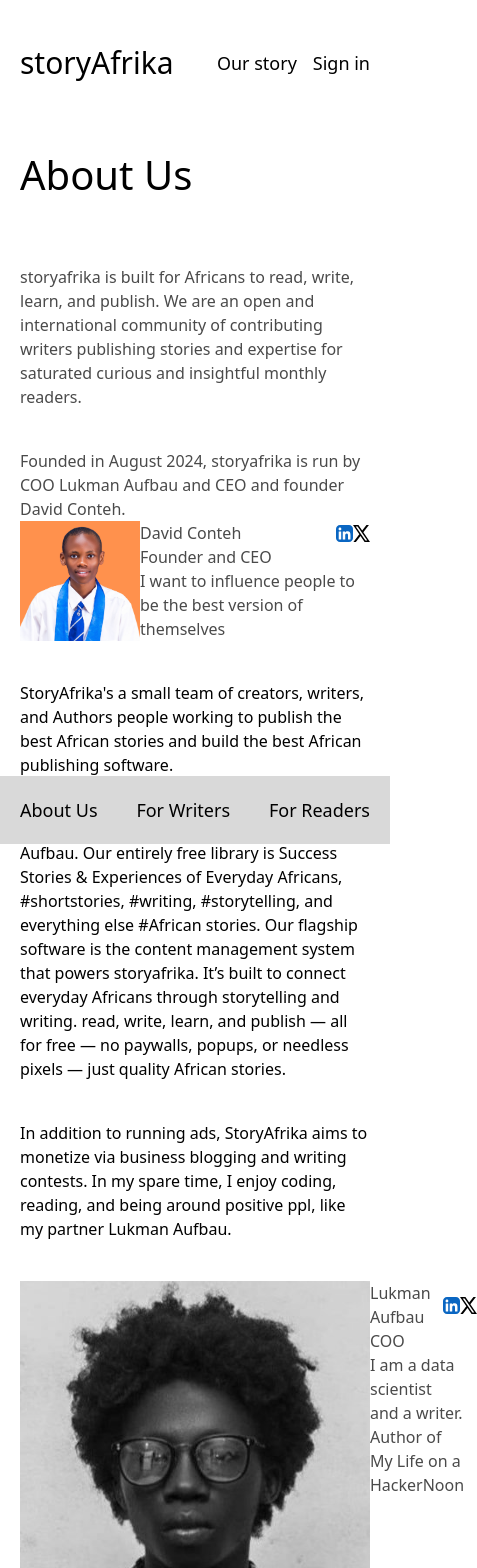
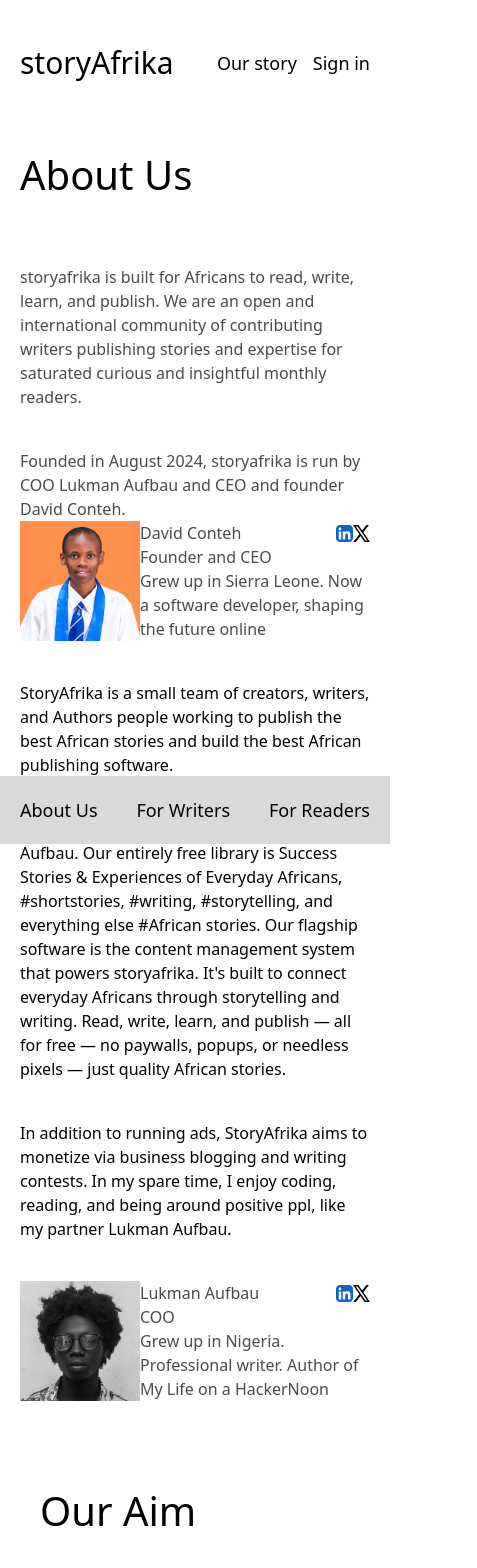
Before and after one commit to davidddeveloper/storyafrika-landing-page, a React (Create React App) app: page /about-us in a window 390 px wide. Shown: the top 1568 px of the page, 477 px wide, since content can reach past the window. Built offline with nearby package versions, Linux system fonts and the light colour scheme.

Commit message:
correct typography

```diff
--- a/src/screens/AboutUs.jsx
+++ b/src/screens/AboutUs.jsx
@@ -30,7 +30,7 @@
                     <div className="my-20 gap-5 block md:flex justify-between items-center" >
 
                         <div className="flex flex-row w-full h-[120px] md:w-auto">
-                            <img className=" object-cover" src={DavidConteh} alt=""/>
+                            <img className=" flex-shrink object-cover" src={DavidConteh} alt=""/>
                             <div className="ml-5 md:ml-10">
                                 <div className="flex items-center justify-between">
                                     <h3 className="font-bold text-[16px] text-lightgray">David Conteh</h3>
@@ -40,11 +40,11 @@
                                     </div>
                                 </div>
                                 <p className="mt-2 text-lightgray text-[12px]">Founder and CEO</p>
-                                <p className="mt-2 text-[14px] text-lightgray">I want to influence people to be the best version of themselves</p>
+                                <p className="mt-2 text-[14px] text-lightgray">Grew up in Sierra Leone. Now a software developer, shaping the future online</p>
                             </div>
                         </div>
                         <div className="md:flex hidden md:flex-row h-[120px] flex-col w-full md:w-auto">
-                            <img className="" src={LukmanAufbau} alt=""/>
+                            <img className="flex-shrink" src={LukmanAufbau} alt=""/>
                             <div className="ml-5 md:ml-10">
                                 <div className="flex items-center justify-between">
                                     <h3 className="font-bold text-[16px] text-lightgray">Lukman Aufbau</h3>
@@ -54,16 +54,16 @@
                                     </div>
                                 </div>
                                 <p className="mt-2 text-lightgray text-[12px]">COO</p>
-                                <p className="mt-2 text-[14px] text-lightgray">I am a computer scientist and a writer. Author of My Life on a HackerNoon</p>
+                                <p className="mt-2 text-[14px] text-lightgray">Grew up in Nigeria. Professional writer. Author of My Life on a HackerNoon</p>
                             </div>
                         </div>
 
                     </div>
-                    <p className="mt-10 text-[20px] md:text-lightgray">StoryAfrika's a small team of creators, writers, and Authors people working to publish the best African stories and build the best African publishing software. </p>
-                    <p className="mt-10 text-[20px] md:text-lightgray">I run the business with my partner Lukman Aufbau. Our entirely free library is Success Stories & Experiences of Everyday Africans, #shortstories, #writing, #storytelling, and everything else #African stories. Our flagship software is the content management system that powers storyafrika. It’s built to connect everyday Africans through storytelling and writing. read, write, learn, and publish — all for free — no paywalls, popups, or needless pixels — just quality African stories. </p>
+                    <p className="mt-10 text-[20px] md:text-lightgray">StoryAfrika is a small team of creators, writers, and Authors people working to publish the best African stories and build the best African publishing software. </p>
+                    <p className="mt-10 text-[20px] md:text-lightgray">I run the business with my partner Lukman Aufbau. Our entirely free library is Success Stories & Experiences of Everyday Africans, #shortstories, #writing, #storytelling, and everything else #African stories. Our flagship software is the content management system that powers storyafrika. It's built to connect everyday Africans through storytelling and writing. Read, write, learn, and publish — all for free — no paywalls, popups, or needless pixels — just quality African stories. </p>
                     <p className="mt-10 text-[20px] md:text-lightgray">In addition to running ads, StoryAfrika aims to monetize via business blogging and writing contests. In my spare time, I enjoy coding, reading, and being around positive ppl, like my partner Lukman Aufbau.</p>
-                    <div className="mt-10 flex md:hidden w-full md:w-auto">
-                        <img className="h-[98px] w-[105px]" src={LukmanAufbau} alt=""/>
+                    <div className="mt-10 flex md:hidden w-full h-[120px] md:w-auto">
+                        <img className="flex-shrink object-cover" src={LukmanAufbau} alt=""/>
                         <div className="ml-5 md:ml-10">
                             <div className="flex items-center justify-between">
                                 <h3 className="font-bold text-[16px] text-lightgray">Lukman Aufbau</h3>
@@ -73,7 +73,7 @@
                                 </div>
                             </div>
                             <p className="mt-2 text-lightgray text-[12px]">COO</p>
-                            <p className="mt-2 text-[14px] text-lightgray">I am a data scientist and a writer. Author of My Life on a HackerNoon</p>
+                            <p className="mt-2 text-[14px] text-lightgray">Grew up in Nigeria. Professional writer. Author of My Life on a HackerNoon</p>
                         </div>
                     </div>
                     <section>
--- a/src/screens/ForReaders.jsx
+++ b/src/screens/ForReaders.jsx
@@ -13,7 +13,7 @@
          </header>
          <main className="container mx-auto mt-[40px]">
            <p className="text-[30px] text-lightgray">storyafrika reflects the African writing industry with insightful, educational, and timely stories written by real African professionals. </p>
-           <p className=" text-[30px] text-lightgray md:mt-7">To the internet visitor, we pledge no paywall, no pop-up ads, and ≈42 new stories every day. Learn anything about Africa for free on storyafrika.</p>
+           <p className=" text-[30px] text-lightgray md:mt-7">To the internet visitor, we pledge no paywall and no pop-up ads. Learn anything about Afrika for free on storyafrika.</p>
          </main>
          <KnowUsLink />
 
```
